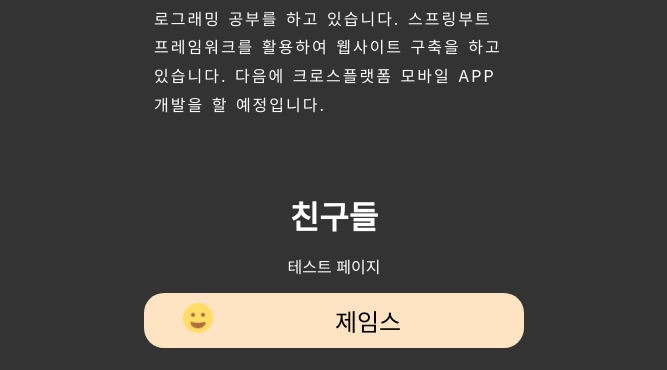
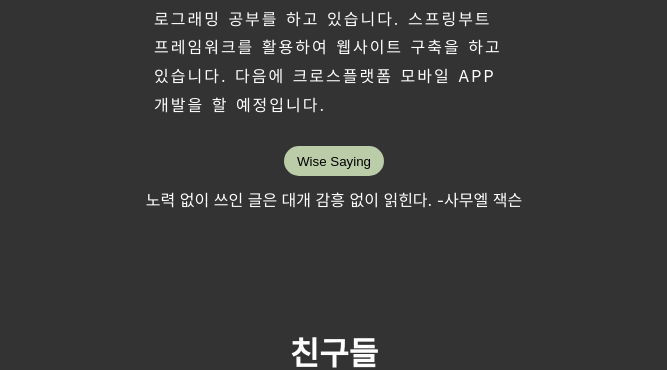
Before and after one commit to jscomu/webhs, a React (Create React App) app: page / in a window 1280 px wide. Shown: the part 805-1175 px from the top of the page, without its empty margins (306-973 px from the left). Built offline with nearby package versions, Linux system fonts and the light colour scheme.

Commit message:
pc work6

```diff
--- a/src/App.tsx
+++ b/src/App.tsx
@@ -28,11 +28,11 @@ function App() {
             ))}
         </div>
         <p className='proessay'>저는 IT에 관심이 많은 학생입니다. 현재 프로그래밍 공부를 하고 있습니다. 스프링부트 프레임워크를 활용하여 웹사이트 구축을 하고 있습니다. 다음에 크로스플랫폼 모바일 APP 개발을 할 예정입니다.</p>
+        <FrdCom />
     </section>
     <br /><br />
     <section id="sect2">
         <p>친구들</p>
-        <FrdCom />
         <div>
 			{frd.friends.map(fr => (
 				//<a href="#" key={fr.id}>안녕하세요. {fr.name}({fr.url}) 입니다.</a>
--- /dev/null
+++ b/src/FrdCom.css
@@ -0,0 +1,18 @@
+.div_wise {
+  margin: 10px;
+  padding: 10px;
+  line-height: 2.5rem;
+}
+
+.btnexe {
+  width: 100px;
+  height: 30px;
+  background-color:#bbcca9;
+  border:none;
+  border-radius: 20px;
+}
+
+.btnexe:hover {
+  background-color:#6b82be;
+  transition: 0.7s;
+}
--- a/src/FrdCom.tsx
+++ b/src/FrdCom.tsx
@@ -1,12 +1,21 @@
-import React from "react";
-
-interface FrProps {
-  name: string,
-  url: string
-}
+import React, {useState} from "react";
+import './FrdCom.css';
+import frd from "./data/friend.json";
 
 const FrdCom = () => {
-  return <div>테스트 페이지</div>;
+  const [num, setNum] = useState(0)
+
+  const buttClick = () => {
+    const randomNum = Math.floor(Math.random() * 6 + 0); //0~5랜덤
+    setNum(randomNum)
+  }
+
+  return(
+    <div className="div_wise">
+      <button className="btnexe" onClick={buttClick}>Wise Saying</button>
+      <p>{frd.wise[num].content}</p>
+    </div>
+  );
 };
 
 export default FrdCom;
--- a/src/data/friend.json
+++ b/src/data/friend.json
@@ -13,5 +13,13 @@
         {"id" : "1", "name" : "제임스", "photo" : "/img/icon-happy-face.png", "url" : "https://www.naver.com/"},
         {"id" : "2", "name" : "브루노", "photo" : "/img/icon-rolling-eyes.png", "url" : "https://ko.wikipedia.org/"},
         {"id" : "3", "name" : "피터", "photo" : "/img/icon-happy-face.png", "url" : "https://www.w3schools.com/"}
+    ],
+    "wise" : [
+        {"content" : "노력 없이 쓰인 글은 대개 감흥 없이 읽힌다. -사무엘 잭슨"},
+        {"content" : "그 어떤 것에서라도 내적인 도움과 위안을 찾을 수 있다면 그것을 잡아라. -마하트마 간디"},
+        {"content" : "춤추는 별을 잉태하려면 반드시 스스로의 내면에 혼돈을 지녀야 한다. -프리드리히 니체"},
+        {"content" : "우리가 노력 없이 얻는 거의 유일한 것은 노년이다. -글로리아 피처"},
+        {"content" : "가장 큰 위험은 위험 없는 삶이다. -스티브 코비"},
+        {"content" : "멈추지만 않는다면 얼마나 천천히 가는가는 문제가 되지 않는다. -공자"}
     ]
 }
```
